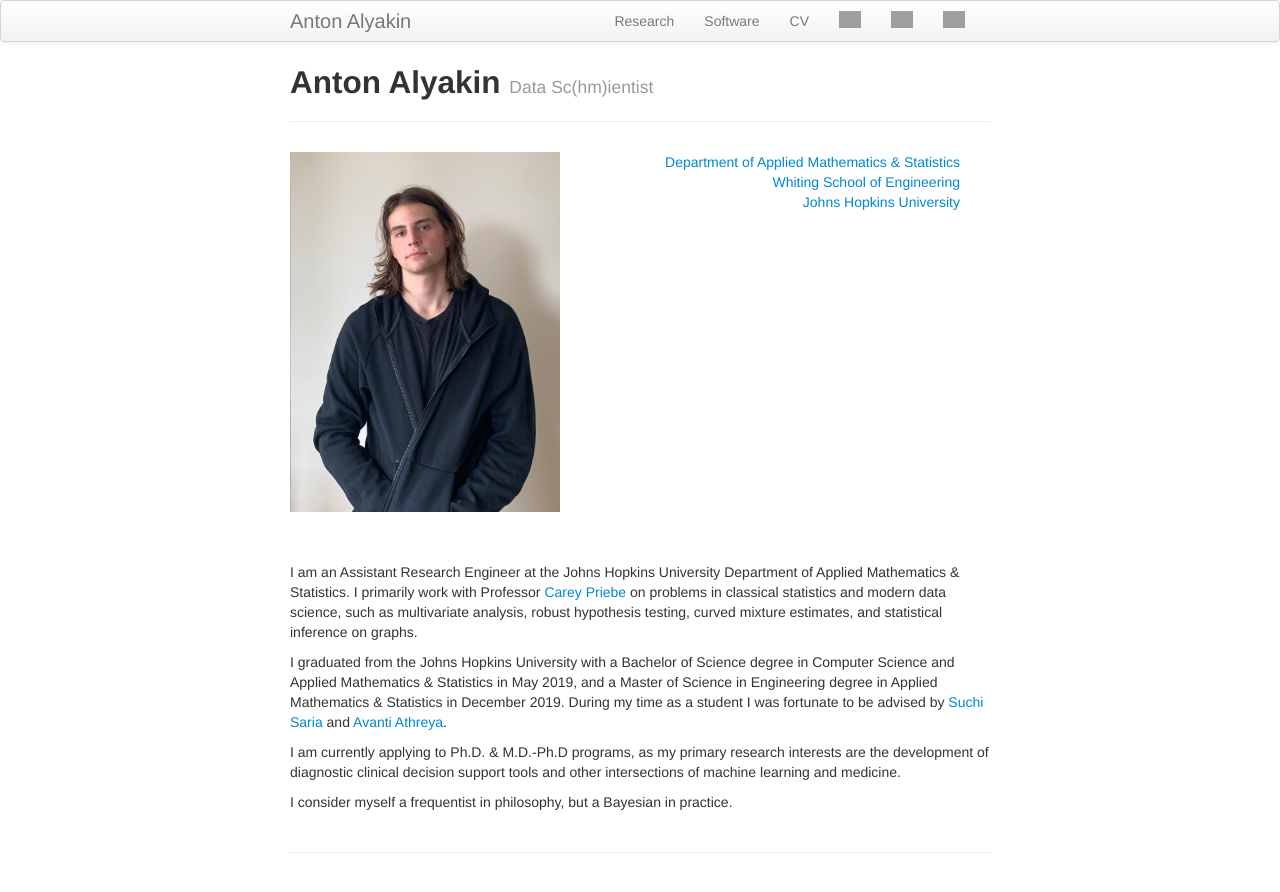
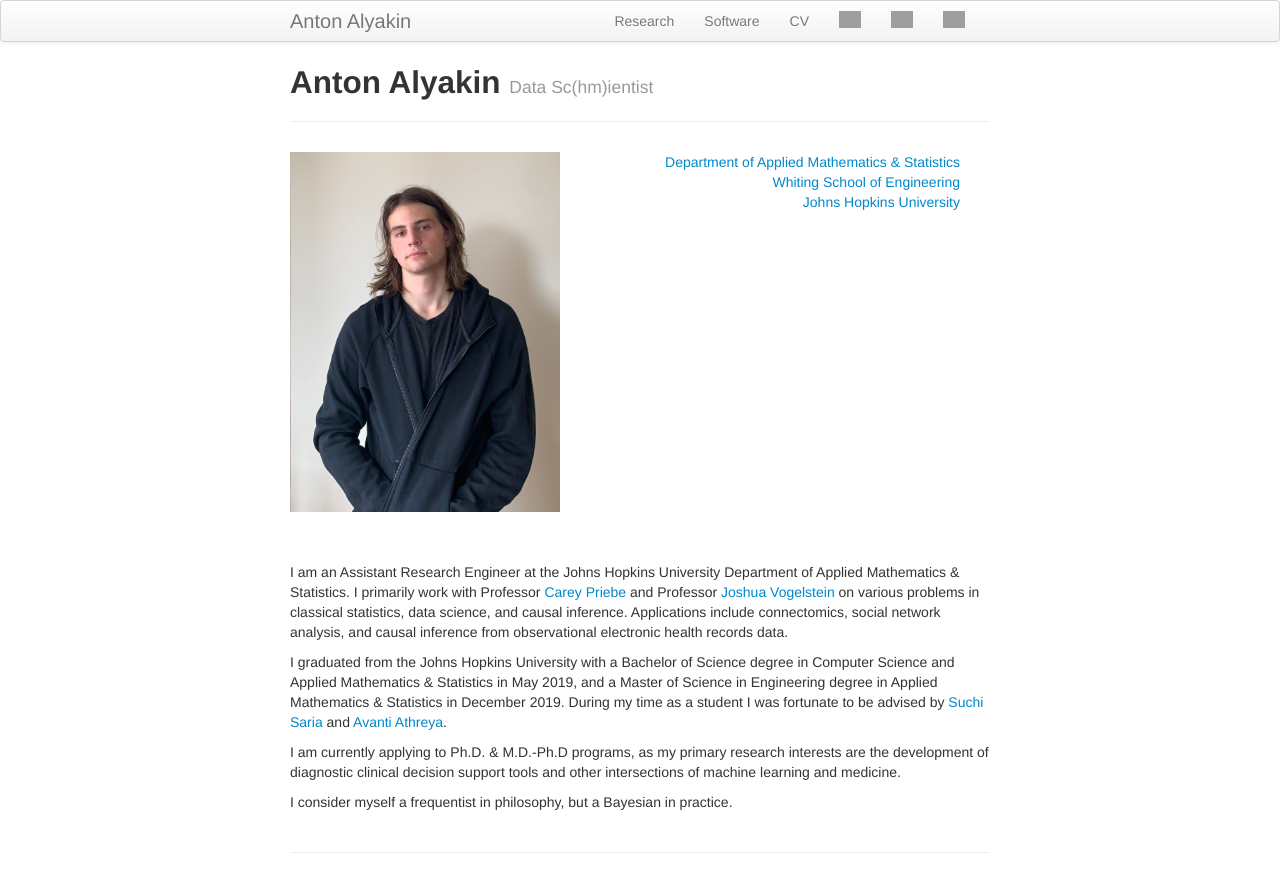
Before and after one commit to alyakin314/alyakin314.github.io, a Jekyll site: the page built from index.md, in a window 1280 px wide. Shown: the top 892 px of the page. Built offline with Jekyll 4.4.1, drawn with Linux system fonts in a browser that asks for light colours; grey boxes are pictures that could not be loaded.

Commit message:
updated to include jovo

```diff
--- a/index.md
+++ b/index.md
@@ -30,9 +30,10 @@ description: Assistant Research Engineer at Johns Hopkins
 I am an Assistant Research Engineer at the Johns Hopkins University Department
 of Applied Mathematics & Statistics.
 I primarily work with Professor [Carey Priebe](https://www.ams.jhu.edu/~priebe/)
-on problems in classical statistics and modern data science, such as
-multivariate analysis, robust hypothesis testing, curved mixture estimates, and
-statistical inference on graphs.
+and Professor [Joshua Vogelstein](https://jovo.me/) on various problems in
+classical statistics, data science, and causal inference. Applications include
+connectomics, social network analysis, and causal inference from observational
+electronic health records data.
 
 I graduated from the Johns Hopkins University with a Bachelor of Science degree
 in Computer Science and Applied Mathematics & Statistics in May 2019, and a
```
Also changed, not shown: 1 other file.
